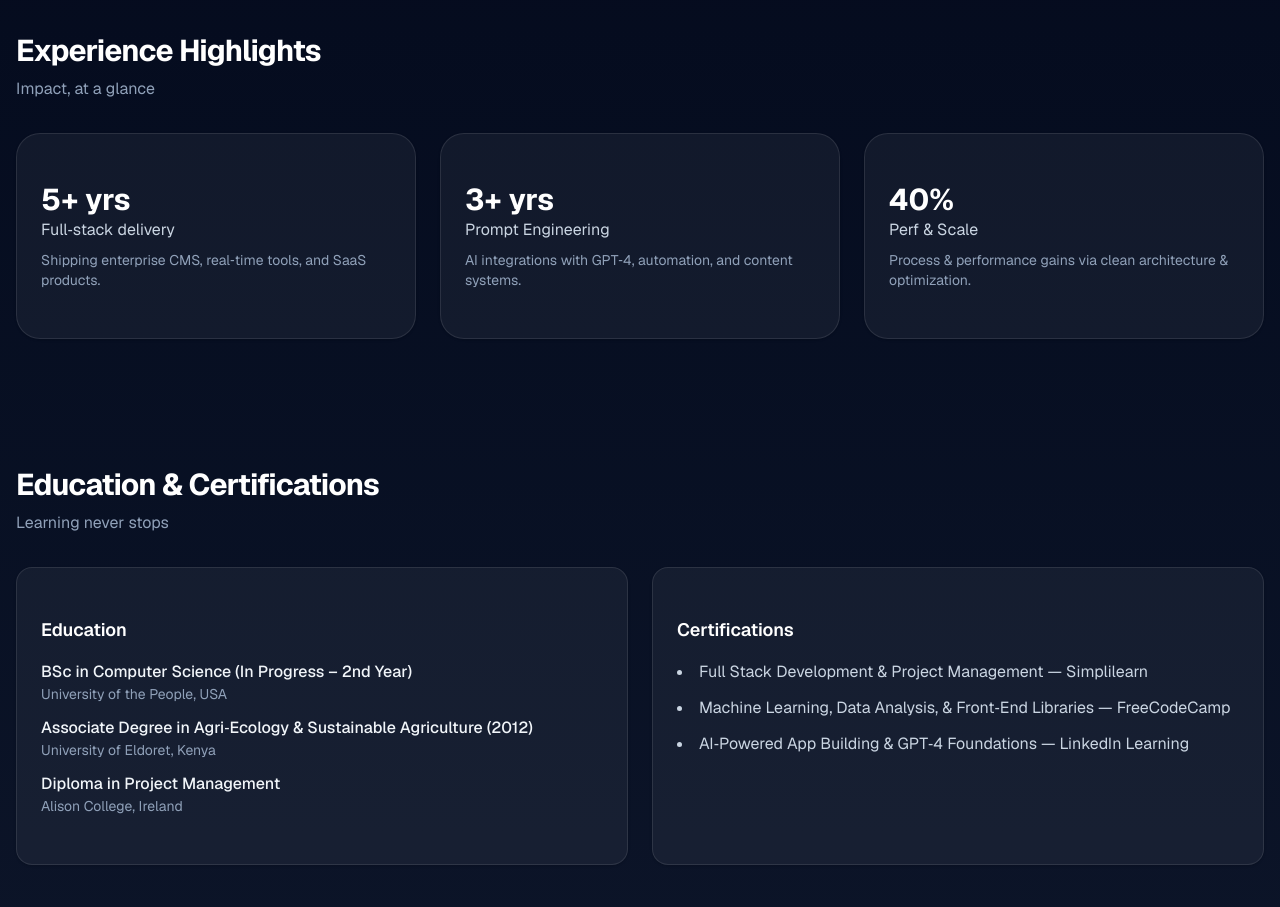
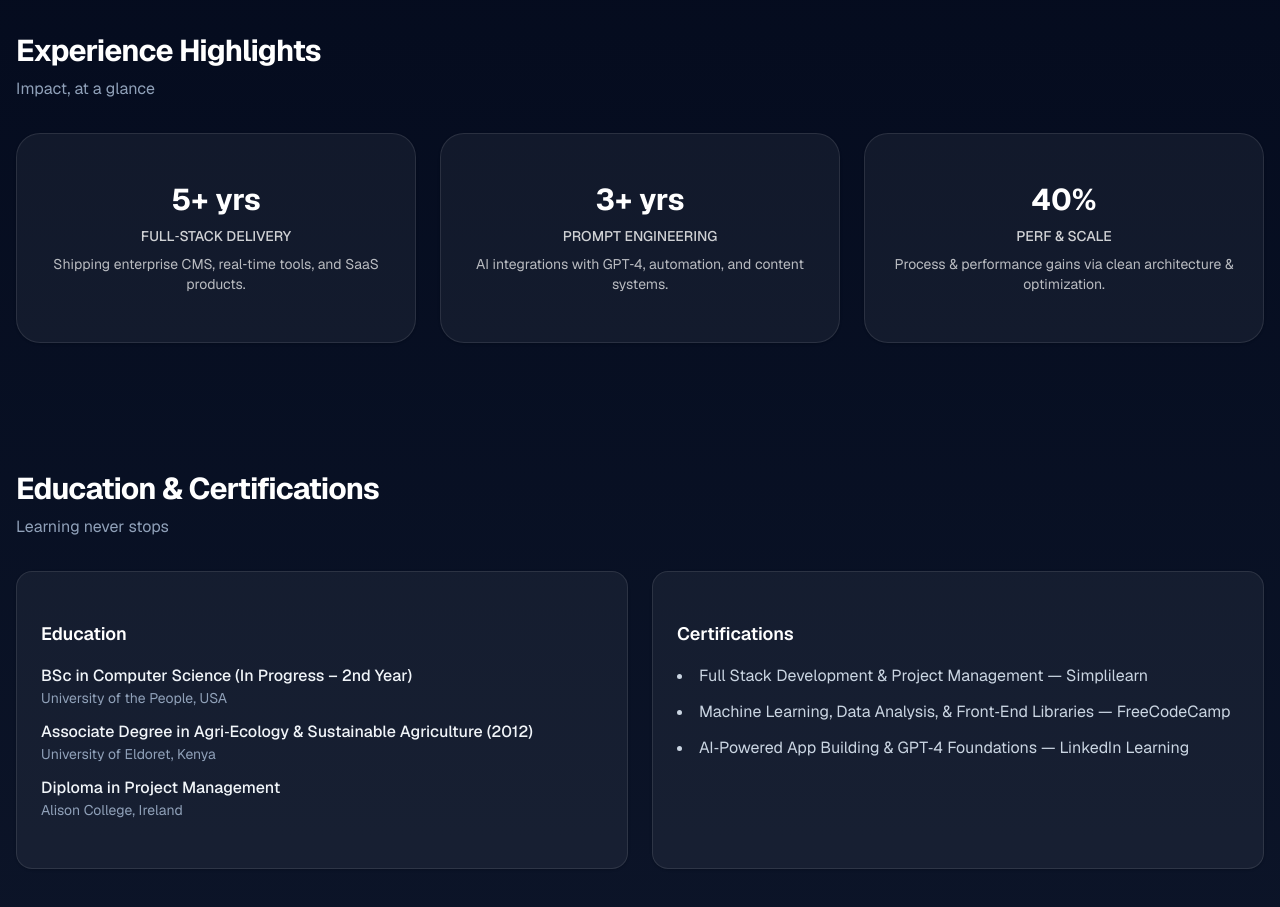
Before and after one commit to omu34/bernard-portfolio, a Next.js app: page / in a window 1280 px wide. Shown: the part 2720-3627 px from the top of the page. Built offline with nearby package versions, Linux system fonts and the light colour scheme.

Commit message:
initial portfolio

```diff
--- a/src/components/portfolio/Experience.tsx
+++ b/src/components/portfolio/Experience.tsx
@@ -4,21 +4,21 @@ import { ImpactCard } from "@/components/portfolio/ImpactCard";
 
 export function Experience() {
   return (
-    <section id="experience" className="mx-auto max-w-7xl px-4 py-16 ">
+    <section id="experience" className="mx-auto max-w-7xl px-4 py-16">
       <SectionHeading title="Experience Highlights" subtitle="Impact, at a glance" />
       <div className="mt-8 grid md:grid-cols-3 gap-6 ">
         <ImpactCard
-          kpi={<span className="text-white">5+ yrs</span>}
+          kpi="5+ yrs "
           label="Full‑stack delivery"
           desc="Shipping enterprise CMS, real‑time tools, and SaaS products."
         />
         <ImpactCard
-          kpi={<span className="text-white">3+ yrs</span>}
+          kpi="3+ yrs "
           label="Prompt Engineering"
           desc="AI integrations with GPT‑4, automation, and content systems."
         />
         <ImpactCard
-          kpi={<span className="text-white">40%</span>}
+          kpi="40% "
           label="Perf & Scale"
           desc="Process & performance gains via clean architecture & optimization."
         />
--- a/src/components/portfolio/ImpactCard.tsx
+++ b/src/components/portfolio/ImpactCard.tsx
@@ -1,13 +1,37 @@
+// import React from "react";
+// import { Card, CardContent } from "@/components/ui/card";
+
+// export function ImpactCard({ kpi, label, desc }: { kpi: string; label: string; desc: string }) {
+//   return (
+//     <Card className="rounded-3xl bg-white/5 border-white/10">
+//       <CardContent className="p-6">
+//         <p className="text-3xl font-bold">{kpi}</p>
+//         <p className="text-slate-300">{label}</p>
+//         <p className="mt-2 text-sm text-slate-400">{desc}</p>
+//       </CardContent>
+//     </Card>
+//   );
+// }
+
+
 import React from "react";
 import { Card, CardContent } from "@/components/ui/card";
 
-export function ImpactCard({ kpi, label, desc }: { kpi: string; label: string; desc: string }) {
+export function ImpactCard({
+  kpi,
+  label,
+  desc,
+}: {
+  kpi: React.ReactNode; // ✅ was string
+  label: string;
+  desc: string;
+}) {
   return (
-    <Card className="rounded-3xl bg-white/5 border-white/10">
-      <CardContent className="p-6">
-        <p className="text-3xl font-bold">{kpi}</p>
-        <p className="text-slate-300">{label}</p>
-        <p className="mt-2 text-sm text-slate-400">{desc}</p>
+    <Card className="rounded-3xl bg-white/5 border-white/10 text-white">
+      <CardContent className="p-6 text-center space-y-2">
+        <h3 className="text-3xl font-bold">{kpi}</h3>
+        <p className="text-sm font-medium uppercase opacity-80">{label}</p>
+        <p className="text-sm opacity-70">{desc}</p>
       </CardContent>
     </Card>
   );
```
